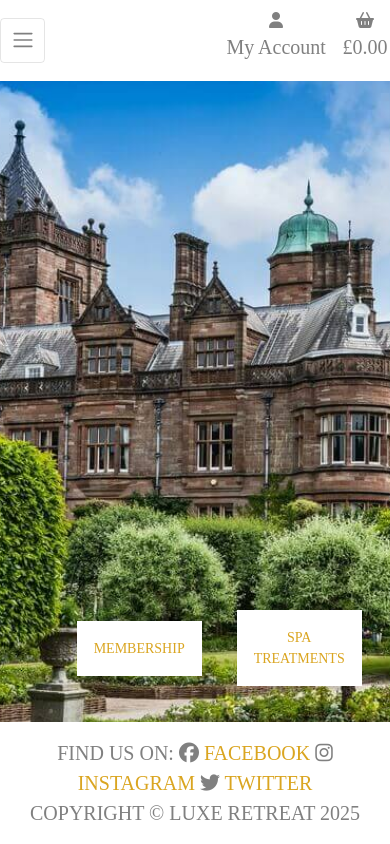
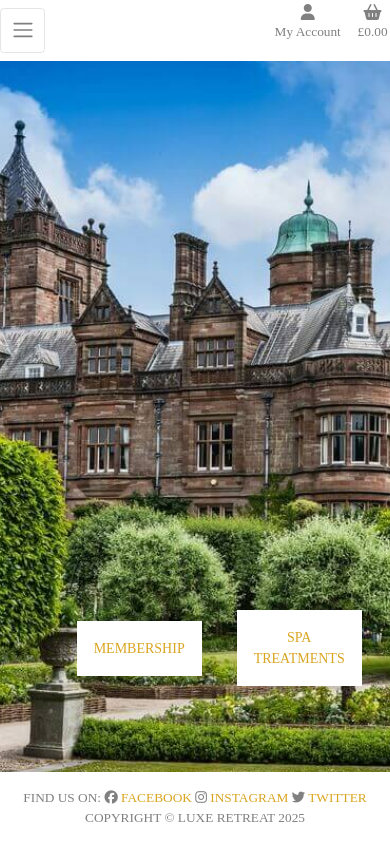
Before and after one commit to CharlieBurton10/luxe_retreat, a Django app: page / in a window 390 px wide. Run offline with Django 3.2, Linux system fonts and the light colour scheme; some libraries are stand-ins or nearby versions.

Commit message:
Edit base.css file

```diff
--- a/luxe_retreat/settings.py
+++ b/luxe_retreat/settings.py
@@ -29,7 +29,7 @@ SECRET_KEY = os.environ.get('SECRET_KEY', '')
 
 # SECURITY WARNING: don't run with debug turned on in production!
 # DEBUG =  False #'DEVELOPMENT' in os.environ
-DEBUG = True
+DEBUG = False
 
 
 ALLOWED_HOSTS = ['luxe-retreat-cf96daa6ac2f.herokuapp.com', 'localhost', '8000-charlieburt-luxeretreat-ohiu79p7nhv.ws.codeinstitute-ide.net',]
--- a/static/css/base.css
+++ b/static/css/base.css
@@ -9,32 +9,6 @@ body {
     color: grey;
     font-family: "Cormorant+Garamond";
 }
-
-/*.breathe {
-    background: url('/media/breathe.jpg') no-repeat center center;
-}
-
-.changingrooms {
-    background: url('/media/changingrooms.jpg') no-repeat center center;
-}
-
-.sauna {
-    background: url('/media/sauna1.jpg');
-    background-repeat: no-repeat;
-    background-position: center;
-}
-
-.jacuzzi {
-    background: url('/media/jacuzzi.jpg');
-    background-repeat: no-repeat;
-    background-position: center;
-}
-
-.gym {
-    background: url('/media/gym.jpg');
-    background-repeat: no-repeat;
-    background-position: center;
-} */
 
 .footer-container {
     padding: 50px;
@@ -468,7 +442,6 @@ input[name='q']::placeholder {
         position: none;
         padding: 0;
     }
-
 }
 
 /* pad the top a bit when navbar is collapsed on mobile */
@@ -514,6 +487,10 @@ input[name='q']::placeholder {
     .increment-qty, .decrement-qty {
         padding: .25rem .5rem !important;
     }
+
+    .text-black{
+        font-size: smaller;
+    }
 }
 
 /*Gallery for small screens*/
```
